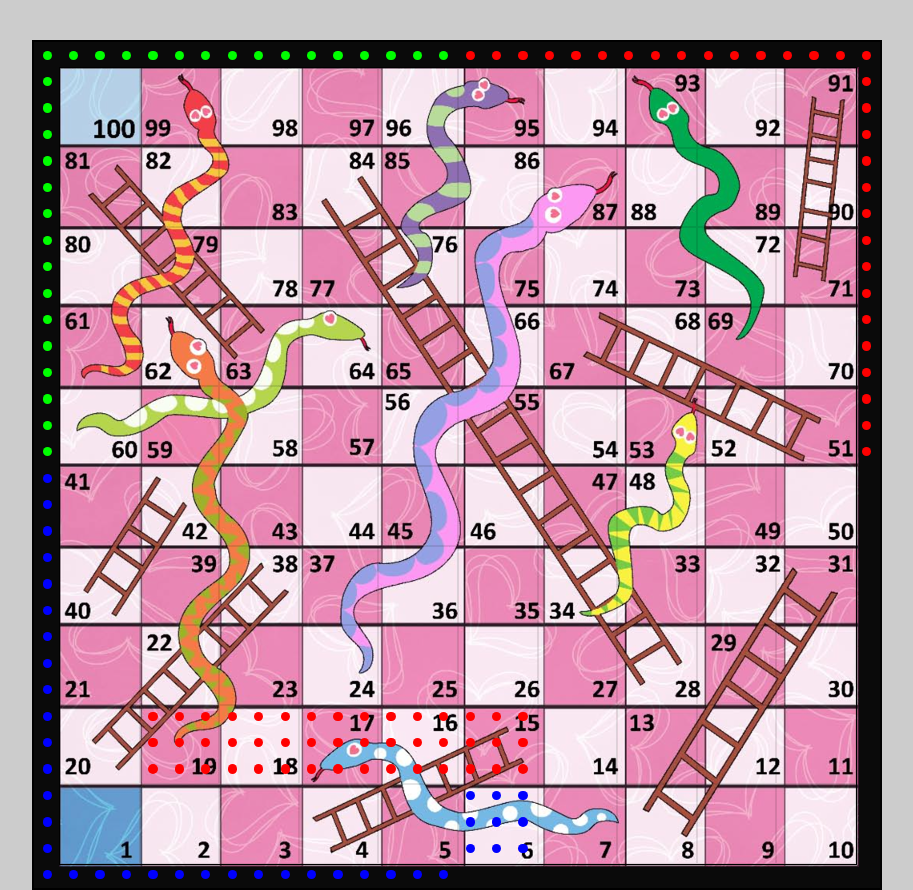
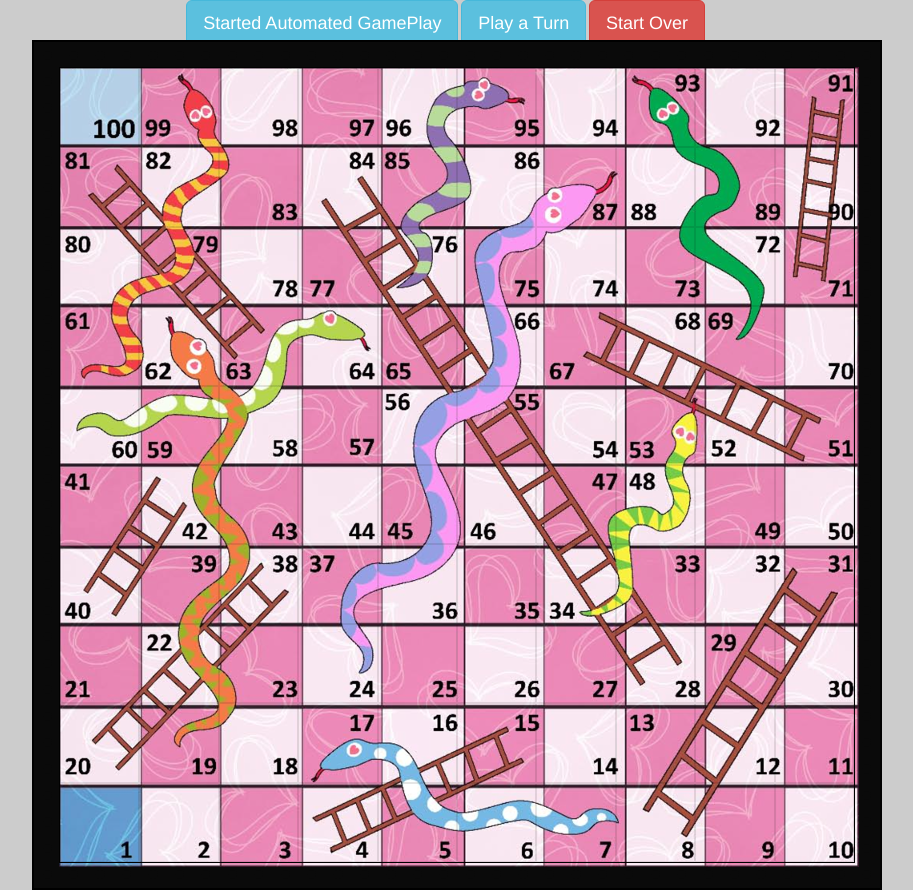
Before and after one commit to vingtetun/gameboard, a plain HTML site: page index.html in a window 1280 px wide. Shown: the whole page, without its empty margins (32-945 px from the left). Drawn offline with nearby package versions, Linux system fonts and the light colour scheme.

Commit message:
Added turn and automation buttons and start over button

```diff
--- a/index.html
+++ b/index.html
@@ -11,6 +11,7 @@
     <script src="hardware/scripts/board.js" defer></script>
     <script src="hardware/scripts/hardware.js" defer></script>
     <script src="hardware/scripts/proxy.js" defer></script>
+    <link rel="stylesheet" href="https://maxcdn.bootstrapcdn.com/bootstrap/3.3.7/css/bootstrap.min.css" integrity="sha384-BVYiiSIFeK1dGmJRAkycuHAHRg32OmUcww7on3RYdg4Va+PmSTsz/K68vbdEjh4u" crossorigin="anonymous">
     <link rel="stylesheet" type="text/css" href="hardware/style/chutesandladders/board.css">
 
     <!--
@@ -25,5 +26,13 @@
   </head>
 
   <body>
+  <!--Button for starting automated gameplay -->
+  <div class = "row">
+  <div class = "col-md-7 col-md-offset-2">
+  <button type="button" class="btn btn-info btn-lg" onclick="playAutomatedGame()">Started Automated GamePlay</button>
+  <button type="button" class="btn btn-info btn-lg" onclick="doTurn()">Play a Turn</button>
+  <button type="button" class="btn btn-danger btn-lg" onClick="window.location.reload();">Start Over</button>
+  </div>
+  </div>
   <body>
 </html>
--- a/scripts/index.js
+++ b/scripts/index.js
@@ -120,7 +120,7 @@ let playerTurn = 0;
 let gameHasStarted = false;
 
 function checkIfPlayerHasWin(playerId) {
-  let hasWin = Players[playerId].position === 100;
+  let hasWin = Players[playerId].position >= 100;
   if (!hasWin) {
     return;
   }
@@ -133,6 +133,7 @@ function checkIfPlayerHasWin(playerId) {
   let msg = 'Player ' + playerId + ' has won!';
   try {
     window.alert(msg);
+    endGameTimer = setTimeout("window.location.reload();", 500);
   } catch(e) {
     console.log(msg);
   }
@@ -182,9 +183,9 @@ function blinkPlayerTurn() {
 }
 
 
-function playGame() {
+function playAutomatedGame() {
   resolveTurn(getNextPlayer(), diceRoll());
-  automationTimer = setTimeout(playGame, 1000);
+  automationTimer = setTimeout(playAutomatedGame, 1000);
 }
 
 function reallyStartGame() {
@@ -207,4 +208,4 @@ Players[2].active = false;
 Players[3].active = true;
 reallyStartGame();
 
-playGame();
+//playAutomatedGame();
```
